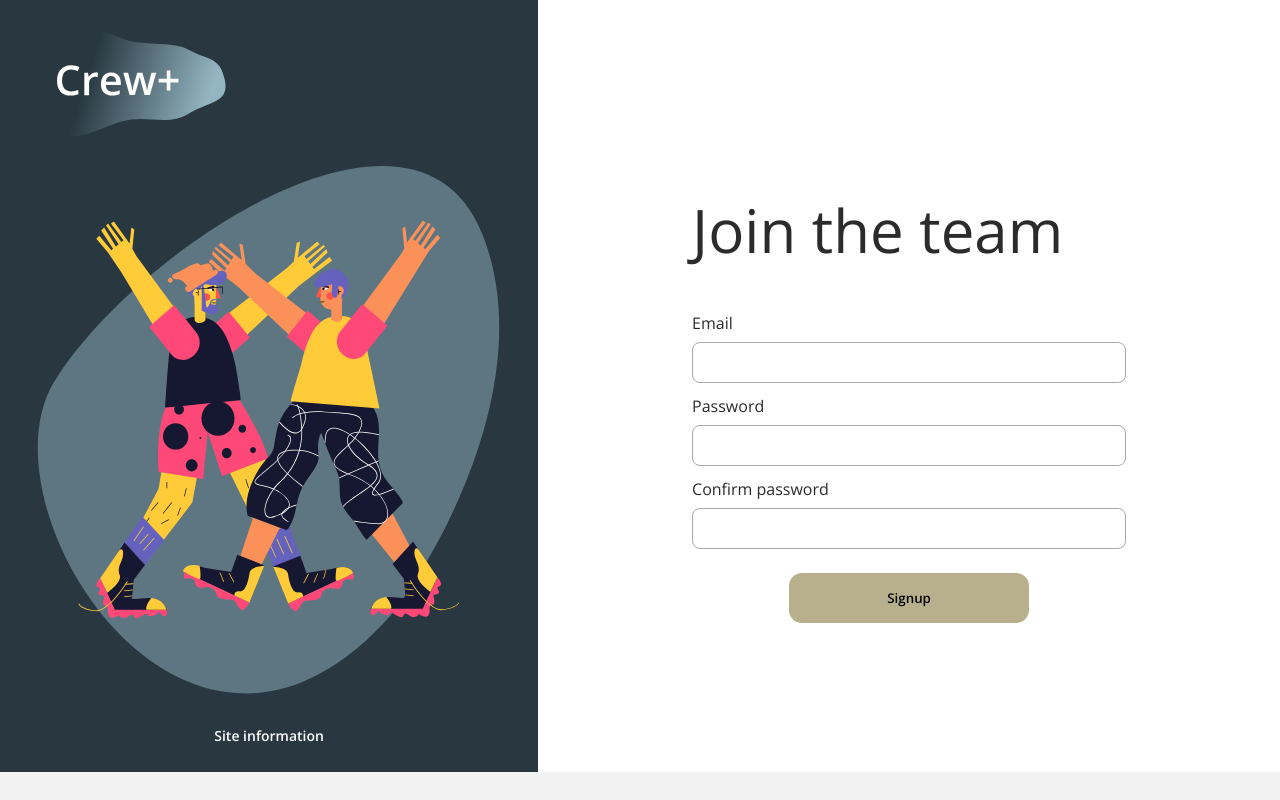
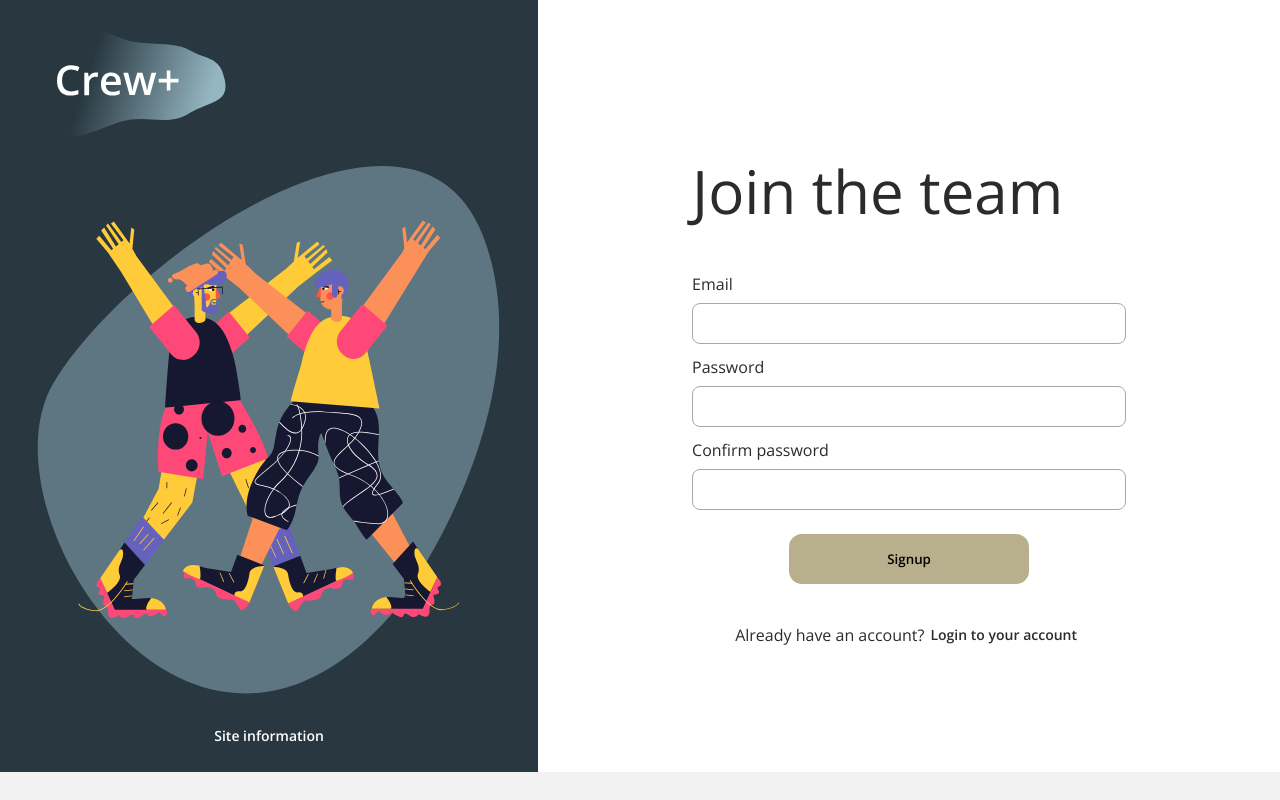
Before and after one commit to ConaillHyndman/crew, a React (Create React App) app: page /signup in a window 1280 px wide. Built offline with nearby package versions, Linux system fonts and the light colour scheme.

Commit message:
adding link to login on signup page

```diff
--- a/src/Assets/content/site.json
+++ b/src/Assets/content/site.json
@@ -9,7 +9,8 @@
             ],
             "signup": [
                 {
-                    "pageTitle": "Join the team"
+                    "pageTitle": "Join the team",
+                    "loginContent": "Already have an account?"
                 }
             ],
             "home": [
--- a/src/Pages/Signup.css
+++ b/src/Pages/Signup.css
@@ -9,6 +9,12 @@
     flex-direction: column;
     max-width: 512px;
     padding: 2%;
+}
+
+.loginLink {
+    display: flex;
+    justify-content: center;
+    margin-top: 24px;
 }
 
 .logoImage {
--- a/src/Pages/Signup.js
+++ b/src/Pages/Signup.js
@@ -5,6 +5,7 @@ import logoImage from "../Assets/images/Logo.svg";
 import LinkButtonWhite from '../Components/LinkButtonWhite';
 import FormField from '../Components/FormField';
 import PrimaryButton from '../Components/PrimaryButton';
+import LinkButtonBlack from '../Components/LinkButtonBlack';
 import siteContent from "../Assets/content/site.json";
 
 const signUpContent = siteContent.site[0].signup[0];
@@ -16,6 +17,11 @@ const onSiteInfoClick = () => {
 
 const onSignupButtonClick = () => {
     const link = "/cairndhu";
+    window.location.assign(link);
+};
+
+const onLoginLinkClick = () => {
+    const link = "/login";
     window.location.assign(link);
 };
 
@@ -57,6 +63,13 @@ class Signup extends Component {
                                 onClick={onSignupButtonClick}
                             />
                         </div>
+                        <div className='loginLink'>
+                                <p>{signUpContent.loginContent}</p>
+                                <LinkButtonBlack
+                                    text="Login to your account"
+                                    onClick={onLoginLinkClick}
+                                />
+                            </div>
                     </div>
                 </div>
             </div>
```
